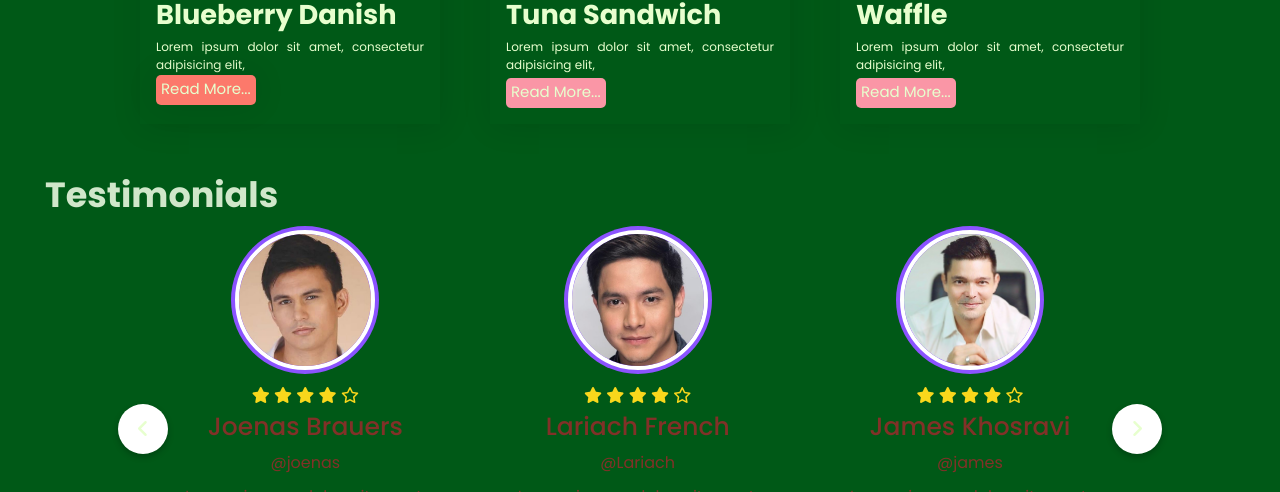
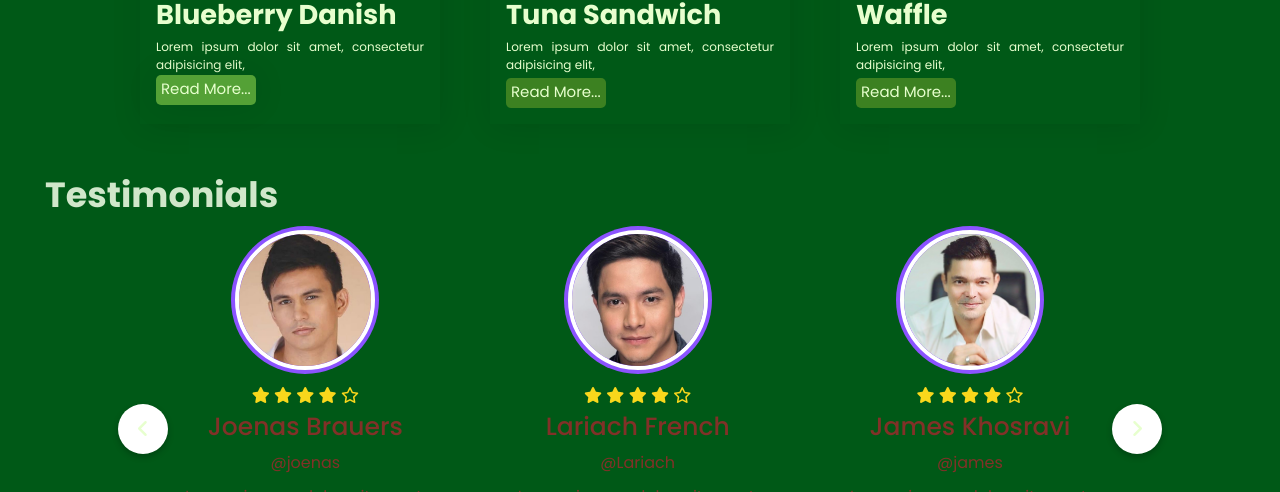
Before and after one commit to Pinkihan/shg, a plain HTML site: page index.html in a window 1280 px wide. In both pictures the pointer is over the element 205 px from the left and 2350 px from the top of the page. Shown: the part 2258-2750 px from the top of the page. Drawn offline with nearby package versions, Linux system fonts and the light colour scheme; files whose address does not match are found by name.

Commit message:
style.css

```diff
--- a/Pages/style.css
+++ b/Pages/style.css
@@ -285,7 +285,7 @@ background: #005917;
 
   display: inline-block;
   color: var(--accent);
-  background-color: rgb(250, 150, 166);
+  background-color: #3c8121;
   padding: 0px 5px 5px 5px;
   position: relative;
   z-index: 1;
@@ -311,7 +311,7 @@ background: #005917;
 }
 
 .read-more-btn2:hover{
-  background-color: #fc796b;
+  background-color: #54a136;
   box-shadow: 0 0 2rem rgba(0,0,0,0.1);
   transform: translateY(-3px);
 }
```
